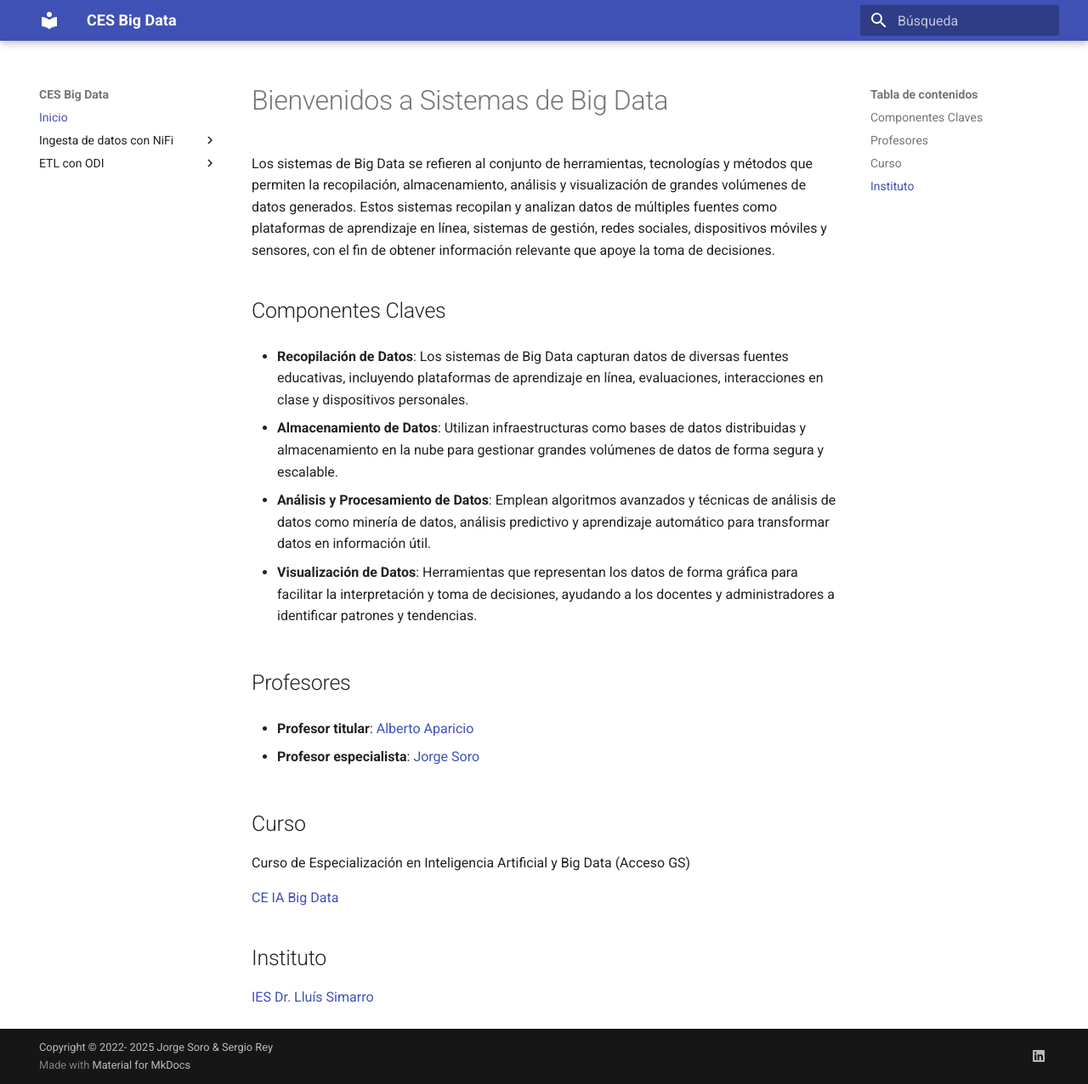
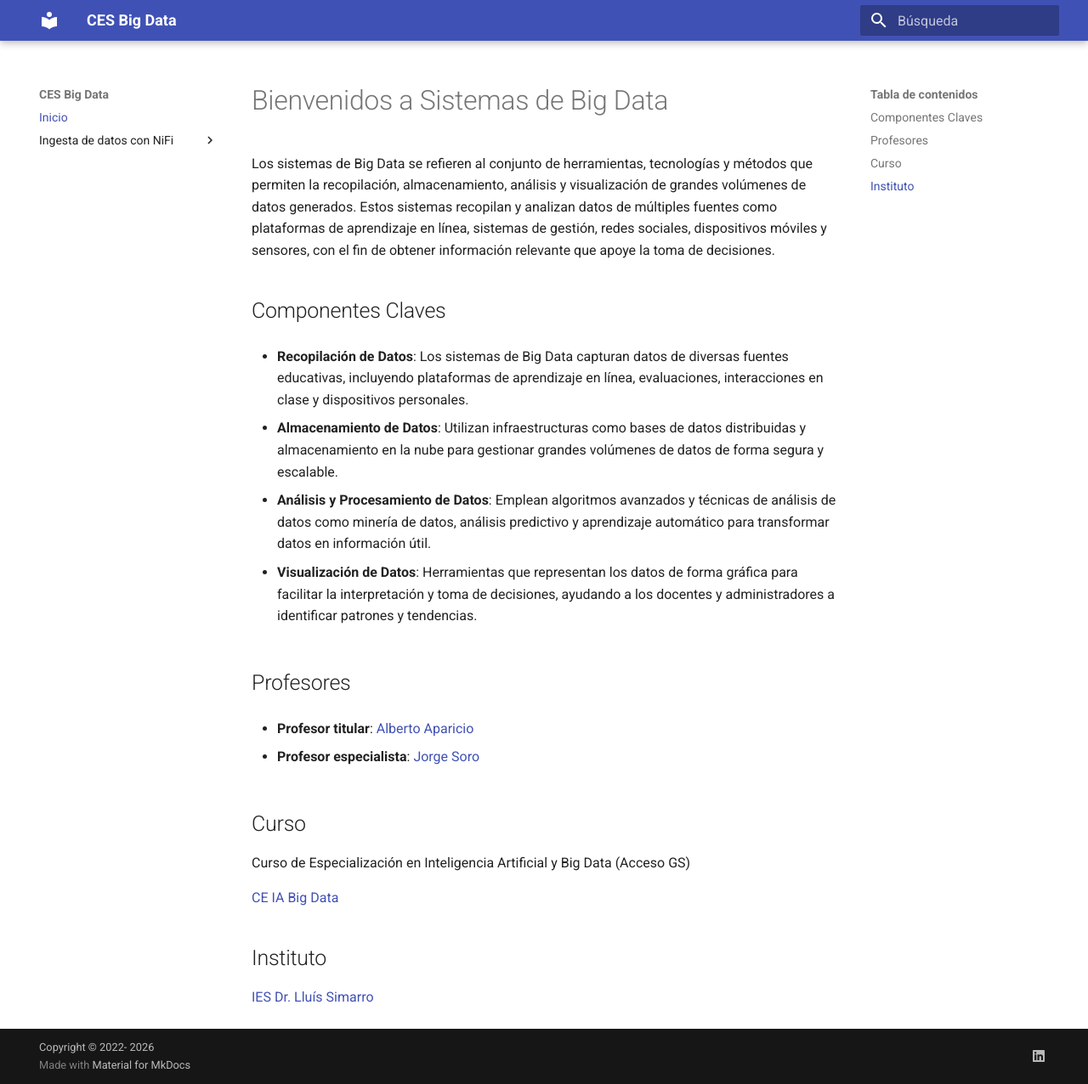
Before and after one commit to jorsodom/bigdata-sb, an MkDocs documentation site: the page built from docs/index.md, in a window 1280 px wide and 1276 px high. Shown: the whole window at 85% size. Built offline with MkDocs 1.6.1 and Material for MkDocs 9.7.7, drawn with Linux system fonts in a browser that asks for light colours; some of the changed lines change nothing that is shown.

Commit message:
update inici curs 2526

```diff
--- a/mkdocs.yml
+++ b/mkdocs.yml
@@ -13,23 +13,23 @@
 
   - Ingesta de datos con NiFi:
     - Introducción: nifi/nifiIntroduccion.md
-    - Práctica 1: nifi/nifiPractica1.md
-    - Práctica 2: nifi/nifiPracticacd 2.md
-    - Práctica 3: nifi/nifiPractica3.md
-    - Práctica 4: nifi/nifiPractica4.md
-    - Práctica 5: nifi/nifiPractica5.md
-    - Práctica 6: nifi/nifiPractica6.md
-    - Práctica 7: nifi/nifiPractica7.md
-    - Práctica 8: nifi/nifiPractica8.md
-    - Práctica 10: nifi/nifiPractica10.md
-    - Caso de uso con Hadoop: nifi/nifiCasoUsoHadoop.md
-    - Caso de uso Meteo: nifi/nifiCasoUsoMeteo.md
+   # - Práctica 1: nifi/nifiPractica1.md
+   # - Práctica 2: nifi/nifiPracticacd 2.md
+   # - Práctica 3: nifi/nifiPractica3.md
+   # - Práctica 4: nifi/nifiPractica4.md
+   # - Práctica 5: nifi/nifiPractica5.md
+   # - Práctica 6: nifi/nifiPractica6.md
+   # - Práctica 7: nifi/nifiPractica7.md
+   # - Práctica 8: nifi/nifiPractica8.md
+   # - Práctica 10: nifi/nifiPractica10.md
+   # - Caso de uso con Hadoop: nifi/nifiCasoUsoHadoop.md
+   # - Caso de uso Meteo: nifi/nifiCasoUsoMeteo.md
   #  - Caso uso API: nifi/nifiCasoUsoAPI.md
   #  - Caso de uso con PostgreSQL: nifi/nifiCasoUsoPostgreSQL.md
-  - ETL con ODI:
-    - Introducción: odi/odiIntroduccion.md
-    - Demo: odi/odiDemo.md
-    - Caso de uso: odi/odiCasoDeUso.md
+  #- ETL con ODI:
+  #  - Introducción: odi/odiIntroduccion.md
+  #  - Demo: odi/odiDemo.md
+  #  - Caso de uso: odi/odiCasoDeUso.md
   #- Microsoft Azure:
   #   - Introducción: azure/AzureIntroduccion.md
   #   - Práctica 1: azure/AzurePractica1.md
@@ -66,4 +66,4 @@
       encuentran lo que buscan. Con su consentimiento, nos ayuda a
       mejorar nuestra documentación.
 
-copyright: Copyright &copy; 2022- 2025 Jorge Soro & Sergio Rey
+copyright: Copyright &copy; 2022- 2026
```
